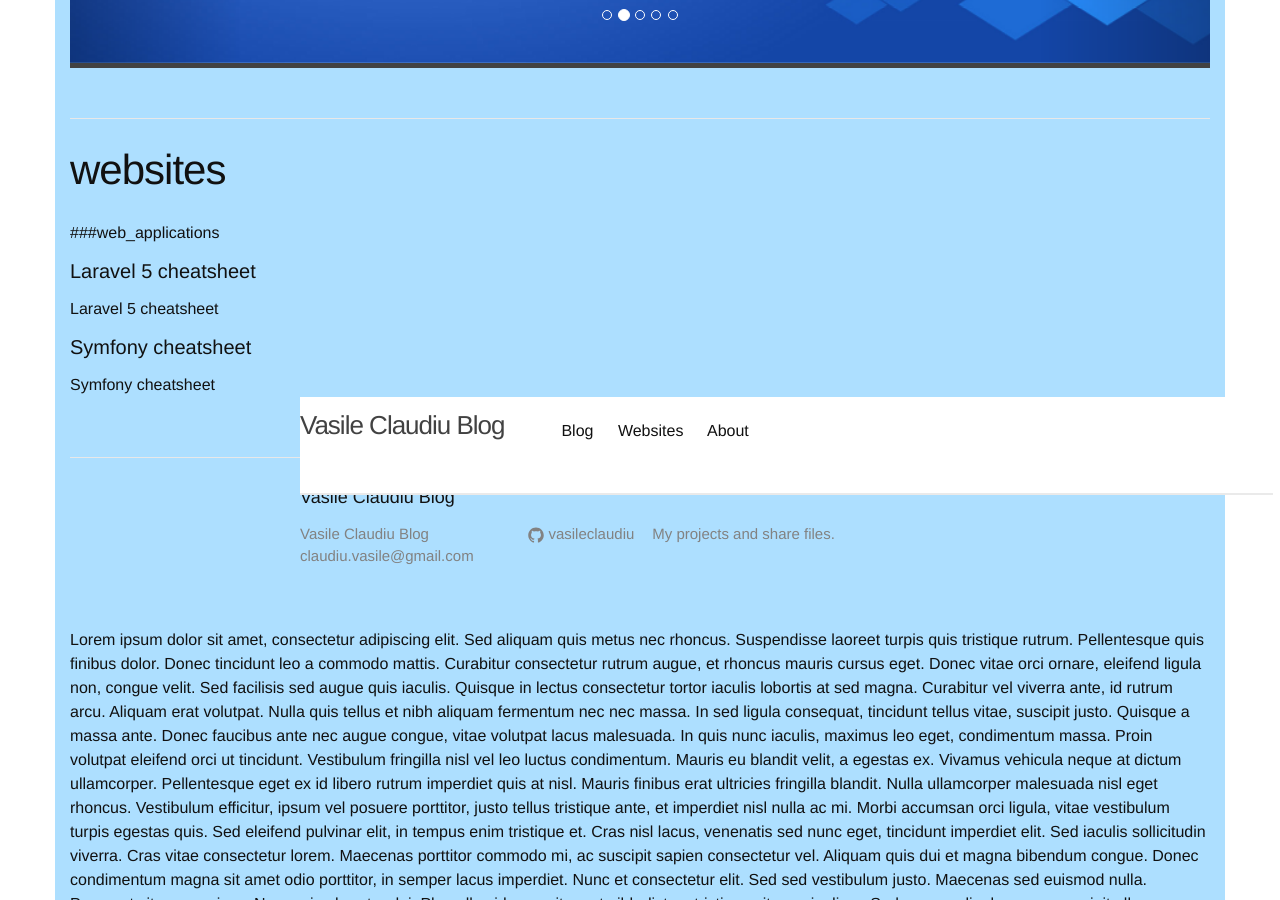
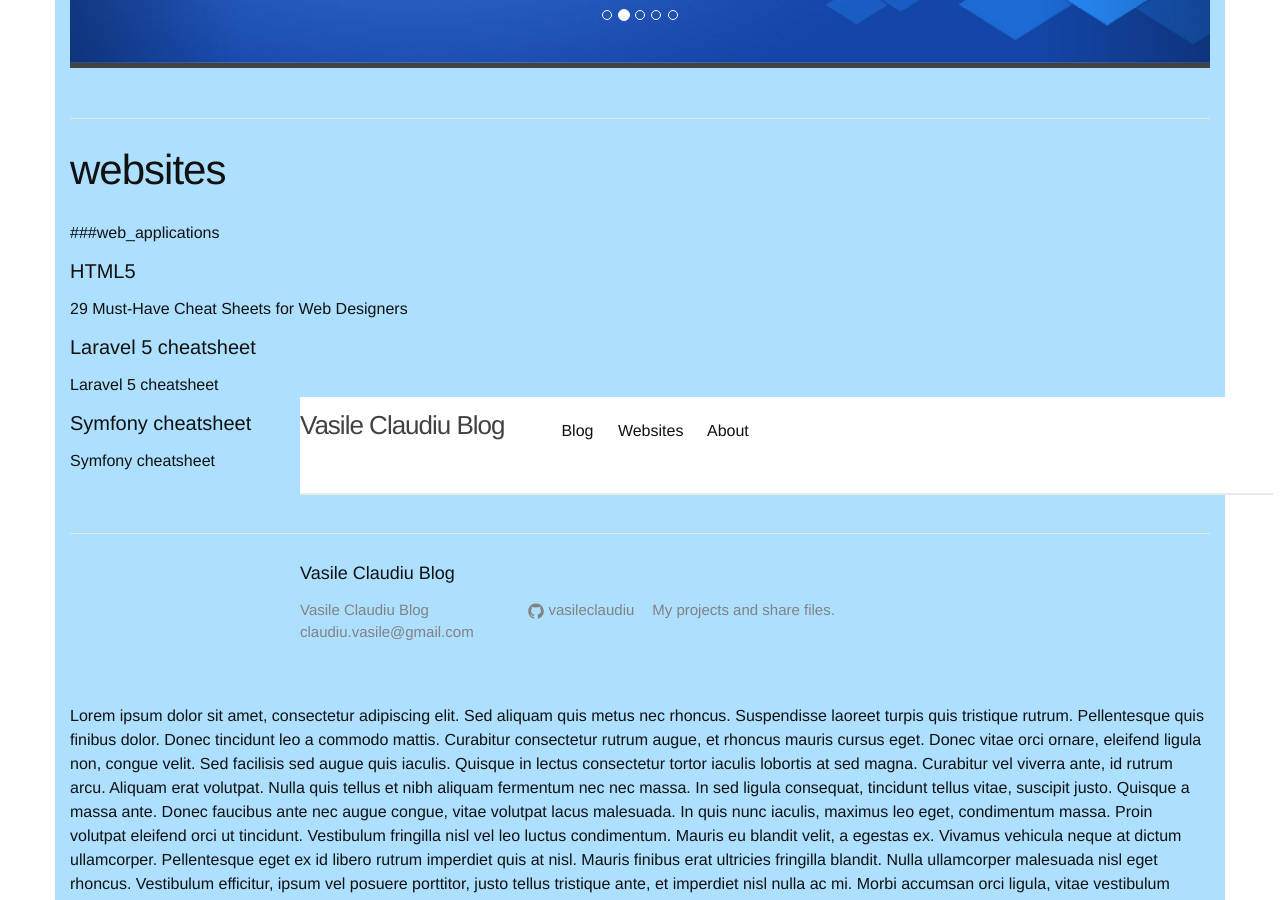
Before and after one commit to VasileClaudiu/blog, a Jekyll site: the page built from websites.md, in a window 1280 px wide and 900 px high, scrolled down 329 px. Built offline with Jekyll 4.4.1, drawn with Linux system fonts in a browser that asks for light colours.

Commit message:
29 Must-Have Cheat Sheets for Web Designers

```diff
--- a/websites.md
+++ b/websites.md
@@ -6,6 +6,9 @@ permalink: /websites/
 
 ###web_applications
 
+<h4>HTML5</h4>
+<a href="http://blog.sellfy.com/cheat-sheets-for-web-designers/">29 Must-Have Cheat Sheets for Web Designers</a>
+
 <h4>Laravel 5 cheatsheet</h4>
 <a href="https://vasileclaudiu.github.io/vasileclaudiu.github.io-laravel5-cheatsheet/">Laravel 5 cheatsheet</a>
 
```
